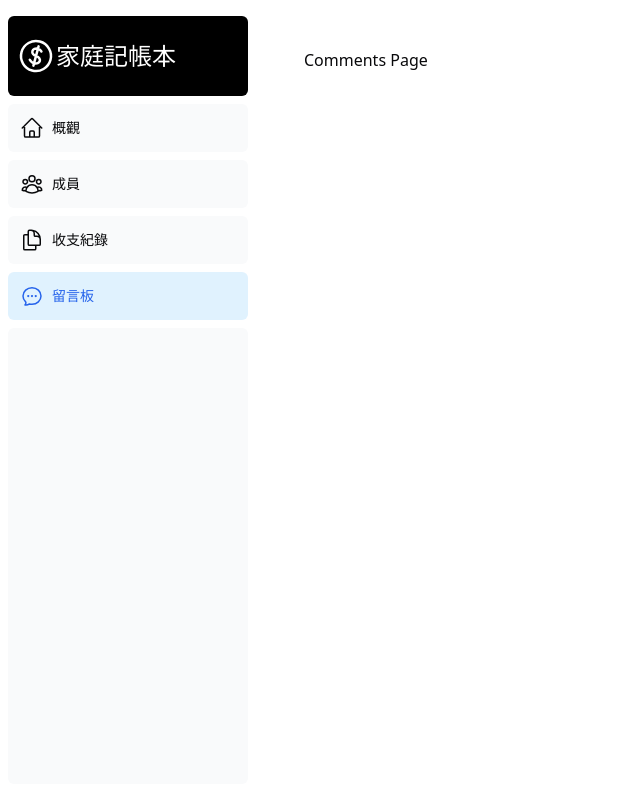
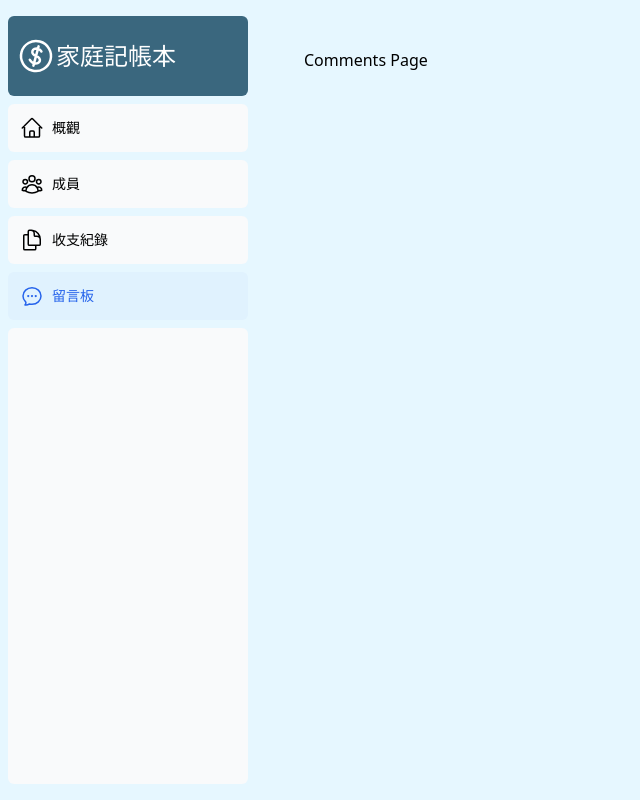
Before and after one commit to bblack1225/ffh, a Next.js app: page /comments in a window 1280 px wide. Shown: the whole page, without its empty margins (0-640 px from the left). Built offline with nearby package versions, Linux system fonts and the light colour scheme.

Commit message:
feat: 調整一下排版及主色調

```diff
--- a/app/globals.css
+++ b/app/globals.css
@@ -2,51 +2,49 @@
 @tailwind components;
 @tailwind utilities;
 
-@layer base {
-  :root {
-    --background: 0 0% 100%;
-    --foreground: 240 10% 3.9%;
-    --card: 0 0% 100%;
-    --card-foreground: 240 10% 3.9%;
-    --popover: 0 0% 100%;
-    --popover-foreground: 240 10% 3.9%;
-    --primary: 240 5.9% 10%;
-    --primary-foreground: 0 0% 98%;
-    --secondary: 240 4.8% 95.9%;
-    --secondary-foreground: 240 5.9% 10%;
-    --muted: 240 4.8% 95.9%;
-    --muted-foreground: 240 3.8% 46.1%;
-    --accent: 240 4.8% 95.9%;
-    --accent-foreground: 240 5.9% 10%;
-    --destructive: 0 84.2% 60.2%;
-    --destructive-foreground: 0 0% 98%;
-    --border: 240 5.9% 90%;
-    --input: 240 5.9% 90%;
-    --ring: 240 5.9% 10%;
-    --radius: 0.5rem;
-  }
-
-  .dark {
-    --background: 240 10% 3.9%;
-    --foreground: 0 0% 98%;
-    --card: 240 10% 3.9%;
-    --card-foreground: 0 0% 98%;
-    --popover: 240 10% 3.9%;
-    --popover-foreground: 0 0% 98%;
-    --primary: 0 0% 98%;
-    --primary-foreground: 240 5.9% 10%;
-    --secondary: 240 3.7% 15.9%;
-    --secondary-foreground: 0 0% 98%;
-    --muted: 240 3.7% 15.9%;
-    --muted-foreground: 240 5% 64.9%;
-    --accent: 240 3.7% 15.9%;
-    --accent-foreground: 0 0% 98%;
-    --destructive: 0 62.8% 30.6%;
-    --destructive-foreground: 0 0% 98%;
-    --border: 240 3.7% 15.9%;
-    --input: 240 3.7% 15.9%;
-    --ring: 240 4.9% 83.9%;
-  }
+:root {
+  --background: 200 100% 95%;
+  --foreground: 200 5% 0%;
+  --card: 200 50% 90%;
+  --card-foreground: 200 5% 10%;
+  --popover: 200 100% 95%;
+  --popover-foreground: 200 100% 0%;
+  --primary: 200 37% 36%;
+  --primary-foreground: 0 0% 100%;
+  --secondary: 200 30% 70%;
+  --secondary-foreground: 0 0% 0%;
+  --muted: 162 30% 85%;
+  --muted-foreground: 200 5% 35%;
+  --accent: 162 30% 80%;
+  --accent-foreground: 200 5% 10%;
+  --destructive: 0 100% 30%;
+  --destructive-foreground: 200 5% 90%;
+  --border: 200 30% 50%;
+  --input: 200 30% 18%;
+  --ring: 200 37% 36%;
+  --radius: 0.5rem;
+}
+.dark {
+  --background: 200 50% 5%;
+  --foreground: 200 5% 90%;
+  --card: 200 50% 0%;
+  --card-foreground: 200 5% 90%;
+  --popover: 200 50% 5%;
+  --popover-foreground: 200 5% 90%;
+  --primary: 200 37% 36%;
+  --primary-foreground: 0 0% 100%;
+  --secondary: 200 30% 10%;
+  --secondary-foreground: 0 0% 100%;
+  --muted: 162 30% 15%;
+  --muted-foreground: 200 5% 60%;
+  --accent: 162 30% 15%;
+  --accent-foreground: 200 5% 90%;
+  --destructive: 0 100% 30%;
+  --destructive-foreground: 200 5% 90%;
+  --border: 200 30% 18%;
+  --input: 200 30% 18%;
+  --ring: 200 37% 36%;
+  --radius: 0.5rem;
 }
 
 @layer base {
--- a/components/records/date-picker/datePickerBar.tsx
+++ b/components/records/date-picker/datePickerBar.tsx
@@ -47,7 +47,7 @@ export default function DatePickerBar({
   // };
   return (
     <div className="flex flex-col  justify-between my-2 w-full relative">
-      <div className="flex bg-slate-100 ">
+      <div className="flex ">
         <div>
           <Button
             variant="ghost"
--- a/components/records/listTable.tsx
+++ b/components/records/listTable.tsx
@@ -10,78 +10,48 @@ export default function ListViewTable({ records }: Props) {
 
   return (
     <>
-      <div className="rounded-md  border">
-        <div className="border-b p-2  border-slate-500	 flex justify-between">
+      {[1, 2, 3].map((item) => {
+        return (
+          <div key={item} className="rounded-md  border my-2">
+            <div className="border-b p-2  border-slate-400	 flex justify-between">
               <div className="font-bold">2024/6/11 星期一</div>
-          <div className="font-bold">$-100</div>
+              {/* <div className="font-bold">收入6000 支出$200</div> */}
             </div>
-        <div className="p-2 flex justify-between border-b border-gray-200">
+            {[1, 2].map((item) => {
+              return (
+                <div key={item} className="p-2 flex justify-between  border-b">
+                  <div className="flex items-center">
+                    <WrenchIcon className="w-6" />
+                  </div>
+                  <div className="flex justify-between flex-1">
+                    <div className="pl-2">幸福</div>
+                    <div className="pr-1">$100</div>
+                  </div>
+                </div>
+              );
+            })}
+            <div key={item} className="p-2 flex justify-between  border-b">
               <div className="flex items-center">
                 <WrenchIcon className="w-6 " />
               </div>
-          <div className="p-2 flex justify-between flex-1">
-            <div>幸福</div>
-            <div>$-100</div>
-          </div>
-        </div>
-        <div className="p-2 flex justify-between ">
-          <div className="flex items-center">
-            <WrenchIcon className="w-6" />
-          </div>
-          <div className="p-2 flex justify-between flex-1">
-            <div>幸福</div>
-            <div>$-100</div>
+              <div className="flex justify-between flex-1">
+                <div className="pl-2">昱家用</div>
+                <div className="bg-[rgb(94,156,115)] rounded-xl px-1">
+                  <span className="text-white font-medium">$6,000</span>
                 </div>
               </div>
             </div>
-      <div className="rounded-md  border my-4">
-        <div className="border-b p-2  border-slate-500	 flex justify-between">
-          <div className="font-bold">2024/6/11 星期一</div>
-          <div className="font-bold">$-100</div>
-        </div>
-        <div className="p-2 flex justify-between border-b border-gray-200">
-          <div className="flex items-center">
-            <WrenchIcon className="w-6 " />
-          </div>
-          <div className="p-2 flex justify-between flex-1">
-            <div>幸福</div>
-            <div>$-100</div>
+            <div className="flex justify-end px-3 py-2 gap-1">
+              <span className="font-medium text-right">
+                收入$6,000 支出$200
+              </span>
+              <span className="font-bold text-right underline underline-offset-4">
+                合計$5,800
+              </span>
             </div>
           </div>
-        <div className="p-2 flex justify-between ">
-          <div className="flex items-center">
-            <WrenchIcon className="w-6" />
-          </div>
-          <div className="p-2 flex justify-between flex-1">
-            <div>幸福</div>
-            <div>$-100</div>
-          </div>
-        </div>
-      </div>
-      <div className="rounded-md  border my-4">
-        <div className="border-b p-2  border-slate-500	 flex justify-between">
-          <div className="font-bold">2024/6/11 星期一</div>
-          <div className="font-bold">$-100</div>
-        </div>
-        <div className="p-2 flex justify-between border-b border-gray-200">
-          <div className="flex items-center">
-            <WrenchIcon className="w-6 " />
-          </div>
-          <div className="p-2 flex justify-between flex-1">
-            <div>幸福</div>
-            <div>$-100</div>
-          </div>
-        </div>
-        <div className="p-2 flex justify-between">
-          <div className="flex items-center">
-            <WrenchIcon className="w-6" />
-          </div>
-          <div className="p-2 flex justify-between flex-1">
-            <div>幸福</div>
-            <div>$-100</div>
-          </div>
-        </div>
-      </div>
+        );
+      })}
     </>
   );
 }
--- a/components/sidenav.tsx
+++ b/components/sidenav.tsx
@@ -18,7 +18,7 @@ export default function SideNav() {
 
   return (
     <div className="flex h-full flex-col px-3 py-4 md:px-2">
-      <div className="md:mb-2 flex h-15 items-center justify-between rounded-md bg-black p-2 md:h-20">
+      <div className="md:mb-2 flex h-15 items-center justify-between rounded-md bg-primary p-2 md:h-20">
         <div className="flex justify-center items-center md:hidden">
           <Button size="icon" onClick={() => setIsNavLinkShow((prev) => !prev)}>
             {isNavShow ? (
```
Lines whose indentation alone changed are shown as unchanged.
